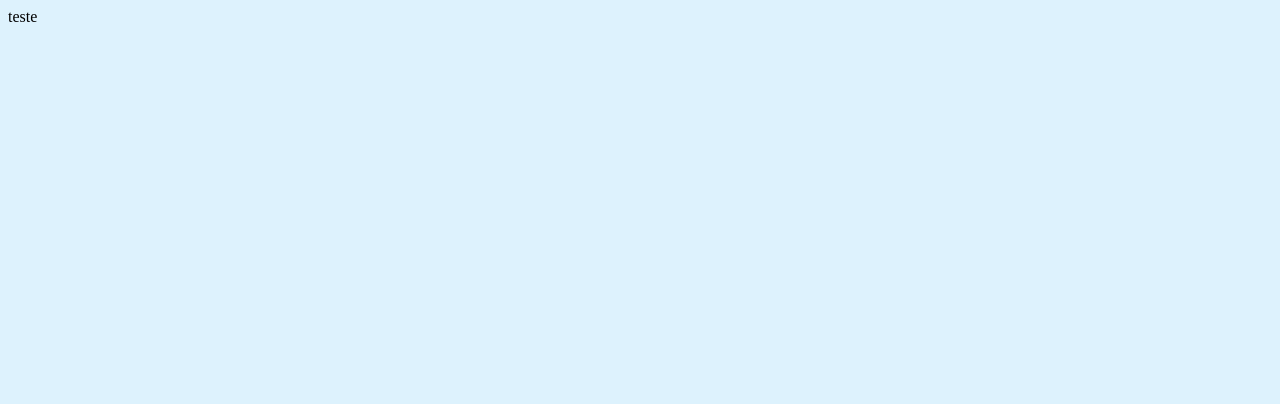
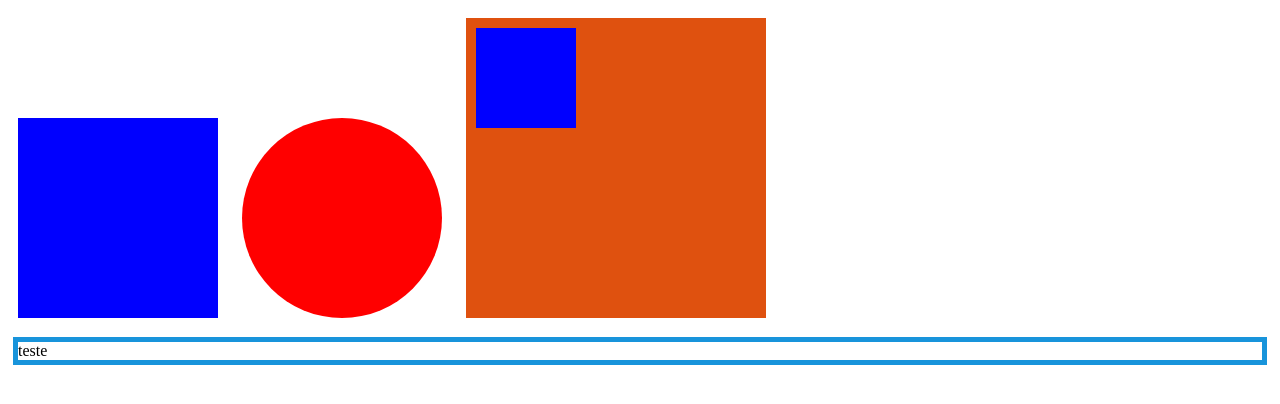
Before and after one commit to WiltonLio/FrontEnd-TIC18, a plain HTML site: page 2.8_Posicionamento/index.html in a window 1280 px wide. Drawn offline with Linux system fonts and the light colour scheme; files that its build step writes are made by us from their sources.

Commit message:
Modificando, craindo css e personalizando

```diff
--- a/2.8_Posicionamento/index.html
+++ b/2.8_Posicionamento/index.html
@@ -6,27 +6,26 @@
     <link rel="stylesheet" href="style.css">
 </head>
 <body>
-    <div id="caixa">
+    <div class="quadrado" id="caixa">
+
 
     </div>
 
-    <div id="caixa2">
+    <div class="circulo" id="caixa2">
 
     </div>
 
-    <div id="caixa3">
-        <div id="caixa4">
+    <div class="quadradodebaixo" id="caixa3">
+        <div class="quadradodedentro" id="caixa4">
 
         </div>
     </div>
 
-    <div id="caixa5">teste </div>
+    <div class="texto" id="caixa5">teste </div>
 
     <div id="caixa6">
 
     </div>
 
-
-
 </body>
 </html>
--- /dev/null
+++ b/2.8_Posicionamento/style.css
@@ -0,0 +1,39 @@
+.quadrado{
+    width: 200px;
+    height: 200px;
+    display: inline-block;
+    margin: 10px;
+    background-color: blue;
+}
+
+.circulo{
+    width: 200px;
+    height: 200px;
+    display: inline-block;
+    margin: 10px;
+    border-radius: 100%;
+    background-color: red;
+}
+
+.quadradodebaixo{
+    width: 300px;
+    height: 300px;
+    display: inline-block;
+    margin: 10px;
+    background-color: rgb(223, 81, 15);
+}
+
+.quadradodedentro {
+    width: 100px;
+    height: 100px;
+    display: inline-flexbox;
+    margin: 10px;
+    background-color: blue;
+}
+
+.texto{
+    border-color: rgb(24, 148, 219);
+    border-style: solid;
+    border-width: 5px;
+    margin: 5px;
+}
```
